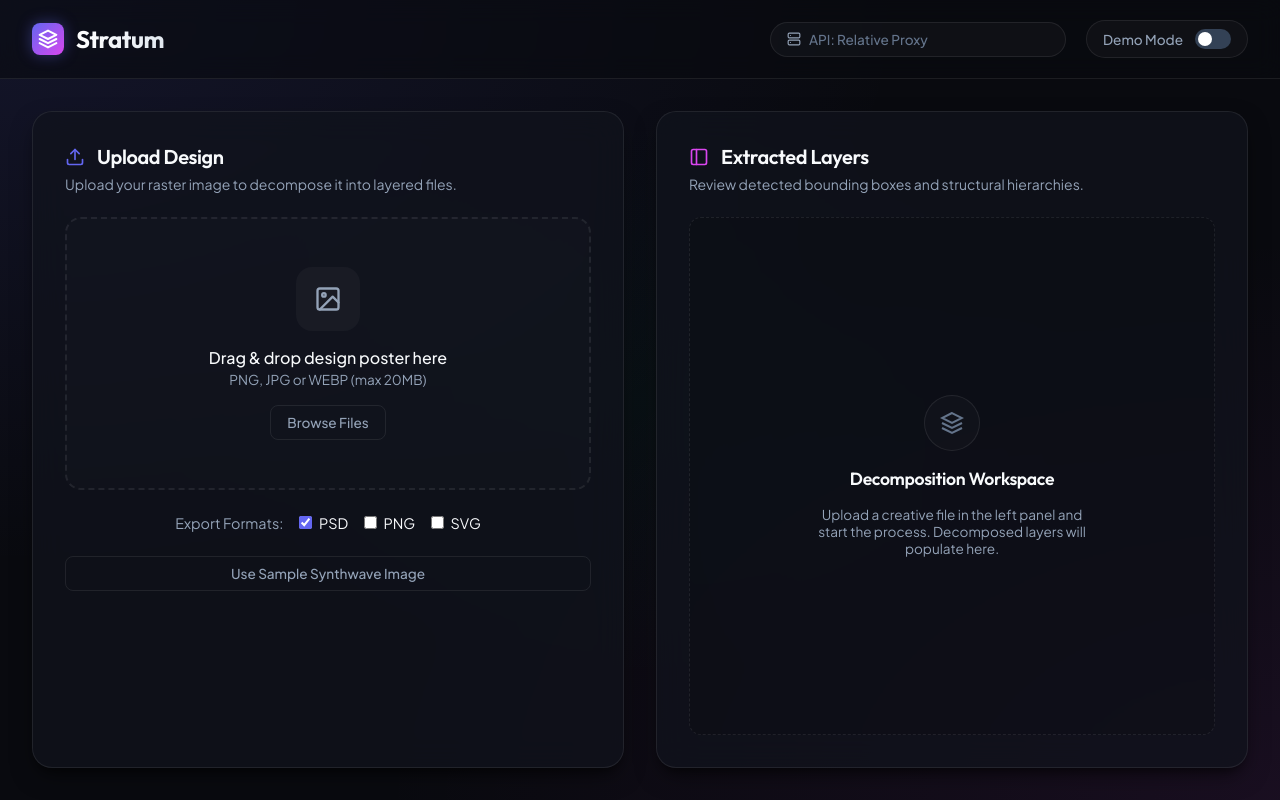
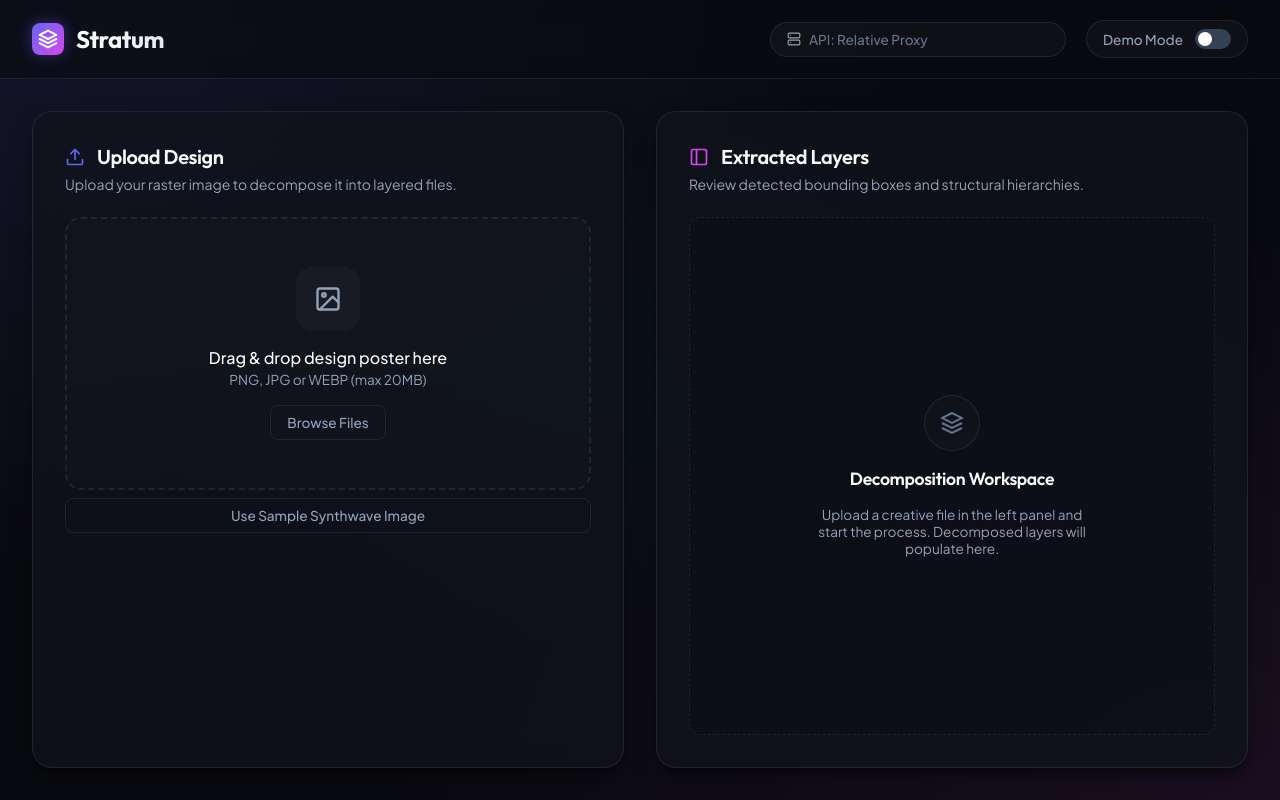
Before and after one commit to l1thin/stratum, a React (Vite) app in the folder frontend/: page / in a window 1280 px wide. Built offline with nearby package versions, Linux system fonts and the light colour scheme.

Commit message:
Revert "Add format selector UI and wire into export API call"
This reverts commit 7e65ed82d8862e84fe74c04d207fcaebd8f4c526.

```diff
--- a/frontend/src/App.jsx
+++ b/frontend/src/App.jsx
@@ -40,17 +40,6 @@ export default function App() {
   const [selectedLayerId, setSelectedLayerId] = useState(null);
   const [hoveredLayerId, setHoveredLayerId] = useState(null);
   const [downloading, setDownloading] = useState(false);
-  const [selectedFormats, setSelectedFormats] = useState(['psd']);
-
-  const handleFormatToggle = (fmt) => {
-    setSelectedFormats(prev => {
-      if (prev.includes(fmt)) {
-        if (prev.length === 1) return prev; // Keep at least one format
-        return prev.filter(f => f !== fmt);
-      }
-      return [...prev, fmt];
-    });
-  };
 
   // Notification states
   const [notification, setNotification] = useState(null);
@@ -160,7 +149,7 @@ export default function App() {
       setProgress(5);
       showNotification('Uploading image to Stratum AI backend...', 'info');
 
-      const uploadRes = await api.uploadImage(file, selectedFormats.join(','));
+      const uploadRes = await api.uploadImage(file);
       setIsUploading(false);
       setJobId(uploadRes.job_id);
       setStatus(uploadRes.status || 'queued');
@@ -245,35 +234,32 @@ export default function App() {
     }
   }, [demoMode, showNotification]);
 
-  // Download Final Bundle / PSD
+  // Download PSD File
   const handleDownloadPsd = async () => {
     setDownloading(true);
-    const isBundle = selectedFormats.length > 1 || !selectedFormats.includes('psd');
-    const label = isBundle ? 'Bundle' : 'PSD';
-    const ext = isBundle ? 'zip' : 'psd';
-    showNotification(`Preparing ${label} download...`, 'info');
+    showNotification('Preparing PSD file download...', 'info');
 
     try {
-      const filename = `${selectedFile?.name ? selectedFile.name.split('.')[0] : 'design'}_reconstructed.${ext}`;
+      const filename = `${selectedFile?.name ? selectedFile.name.split('.')[0] : 'design'}_reconstructed.psd`;
       if (demoMode) {
-        // Simulate creation
+        // Simulate PSD creation as a text blob containing mock bytes
         setTimeout(() => {
-          const fakeContent = 'Mock binary data';
-          const blob = new Blob([fakeContent], { type: 'application/octet-stream' });
+          const fakePsdContent = '8BPS\x00\x01\x00\x00\x00\x00\x00\x00... [Stratum PSD Layer Export Binary]';
+          const blob = new Blob([fakePsdContent], { type: 'application/octet-stream' });
           api.triggerPSDDownload(blob, filename);
           setDownloading(false);
-          showNotification(`${label} downloaded successfully!`, 'success');
+          showNotification('PSD downloaded successfully!', 'success');
         }, 1500);
       } else {
         const fileBlob = await api.downloadPSD(jobId);
         api.triggerPSDDownload(fileBlob, filename);
         setDownloading(false);
-        showNotification(`${label} downloaded successfully!`, 'success');
+        showNotification('PSD downloaded successfully!', 'success');
       }
     } catch (err) {
       console.error(err);
       setDownloading(false);
-      showNotification(err.message || `Failed to download ${label}. Try again.`, 'error');
+      showNotification(err.message || 'Failed to download PSD file. Try again.', 'error');
     }
   };
 
@@ -416,25 +402,11 @@ export default function App() {
                 onSubmit={handleUploadZoneSubmit}
                 onReset={resetState}
               />
-              <div className="format-selector" style={{display: 'flex', gap: '1rem', justifyContent: 'center', marginTop: '0.5rem'}}>
-                <span style={{fontSize: '0.9rem', color: 'var(--text-secondary)'}}>Export Formats:</span>
-                {['psd', 'png', 'svg'].map(fmt => (
-                  <label key={fmt} style={{display: 'flex', alignItems: 'center', gap: '0.4rem', fontSize: '0.9rem', cursor: 'pointer', userSelect: 'none'}}>
-                    <input
-                      type="checkbox"
-                      checked={selectedFormats.includes(fmt)}
-                      onChange={() => handleFormatToggle(fmt)}
-                      style={{accentColor: 'var(--color-primary)'}}
-                    />
-                    {fmt.toUpperCase()}
-                  </label>
-                ))}
-              </div>
               <button
                 type="button"
                 className="sample-trigger"
                 onClick={loadSampleImage}
-                style={{ width: '100%', marginTop: '0.5rem' }}
+                style={{ width: '100%', marginTop: '-0.5rem' }}
               >
                 Use Sample Synthwave Image
               </button>
--- a/frontend/src/components/LayerList.jsx
+++ b/frontend/src/components/LayerList.jsx
@@ -116,7 +116,7 @@ export default function LayerList({
                   <polyline points="7 10 12 15 17 10" />
                   <line x1="12" y1="15" x2="12" y2="3" />
                 </svg>
-                Download Export
+                Download PSD
               </>
             )}
           </button>
--- a/frontend/src/services/api.js
+++ b/frontend/src/services/api.js
@@ -142,14 +142,13 @@ export const api = {
    * @param {File} file - Selected raster or generative design file
    * @returns {Promise<{ job_id: string, status: string }>}
    */
-  uploadImage: async (file, format = 'psd') => {
+  uploadImage: async (file) => {
     try {
       const formData = new FormData();
       formData.append('file', file);
-      formData.append('format', format);
 
       if (isDev) {
-        console.log(`[API Trace] Uploading file: ${file.name} (${file.size} bytes) with format: ${format}`);
+        console.log(`[API Trace] Uploading file: ${file.name} (${file.size} bytes)`);
       }
 
       const response = await apiClient.post('/api/upload', formData, {
```
